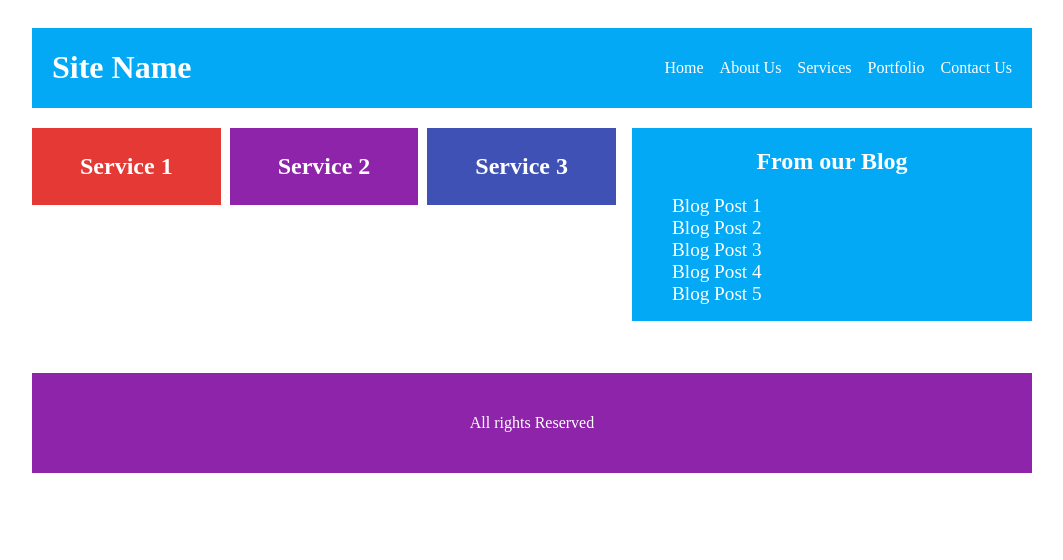
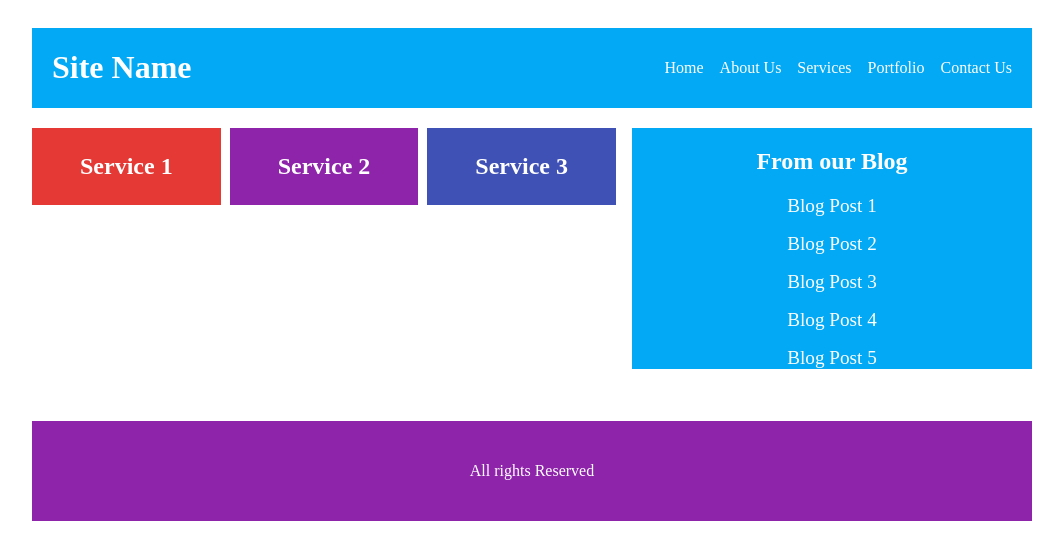
Before and after one commit to smarigowda/angular-cssflexbox-and-grid-ultimate-course, an Angular app: page / in a window 1280 px wide. Shown: the top 560 px of the page, without its empty margins (108-1171 px from the left). Built offline with nearby package versions, Linux system fonts and the light colour scheme.

Commit message:
using nth last child

```diff
--- a/projects/layout-using-flexbox/src/app/app.component.scss
+++ b/projects/layout-using-flexbox/src/app/app.component.scss
@@ -14,6 +14,12 @@ body {
   padding: 0 20px;
   display: flex;
   flex-direction: column;
+
+  @media screen and (min-width:768px) {
+    flex-direction: row;
+    justify-content: space-between;
+    align-items: center;
+  }
 
   & h1 {
     color: white;
@@ -58,19 +64,49 @@ h2 {
   margin-top: 20px;
   display: flex;
   flex-direction: column;
+
+  @media screen and (min-width:768px) {
+    flex-direction: row;
+    justify-content: space-between;
   }
 
-aside {
+  & .main-content {
+    @media screen and (min-width:768px) {
+      flex: 0 0 calc(60% - 1rem);
+    }
+  }
+
+  & aside {
     background-color: #03A9F4;
+    display: flex;
+    flex-direction: column;
+    align-items: center;
+
+    @media screen and (min-width:768px) {
+      flex: 0 0 40%;
+      order: 1;
+      margin-bottom: 2rem;
+    }
 
     & ul {
-    list-style-type: none;
+      list-style: none;
+      margin: 0;
+      padding: 0;
 
-    & li a {
+      & li {
+        margin-bottom: 1rem;
+
+        &:nth-last-child(1) {
+          margin-bottom: 0;
+        }
+
+        & a {
           color: white;
           text-decoration: none;
           font-family: 'IBM Plex Serif', serif;
           font-size: 1.2rem;
+        }
+      }
     }
   }
 }
@@ -81,9 +117,17 @@ aside {
   justify-content: space-between;
   margin-bottom: 2rem;
 
+  @media screen and (min-width:768px) {
+    margin-bottom: 0;
+  }
+
   & .service {
     flex: 0 0 100%;
     padding: 5px;
+
+    @media screen and (min-width:768px) {
+      flex: 0 0 calc(33.33% - 1rem);
+    }
 
     &:nth-child(1) {
       background-color: #E53935;
@@ -96,43 +140,6 @@ aside {
     &:nth-child(3) {
       background-color: #3F51B5;
     }
-  }
-}
-
-@media screen and (min-width:768px) {
-  .flex-container {
-    flex-direction: row;
-    justify-content: space-between;
-  }
-}
-
-@media screen and (min-width:768px) {
-  .services {
-    margin-bottom: 0;
-
-    & .service {
-      flex: 0 0 calc(33.33% - 1rem);
-    }
-  }
-}
-
-@media screen and (min-width:768px) {
-  .main-content {
-    flex: 0 0 calc(60% - 1rem);
-  }
-
-  aside {
-    flex: 0 0 40%;
-    order: 1;
-    margin-bottom: 2rem;
-  }
-}
-
-@media screen and (min-width:768px) {
-  .site-name {
-    flex-direction: row;
-    justify-content: space-between;
-    align-items: center;
   }
 }
 
```
Lines whose indentation alone changed are shown as unchanged.
